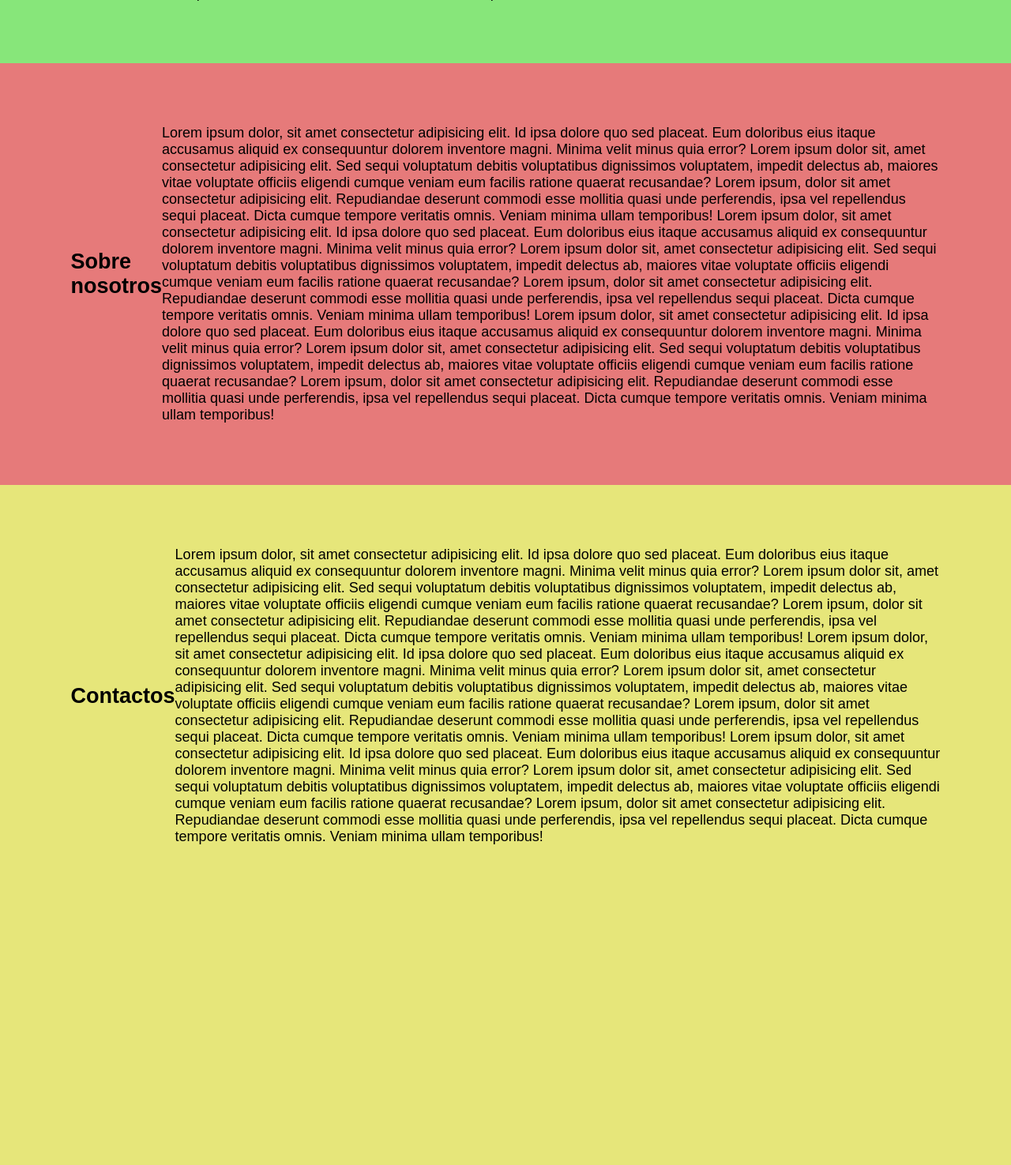
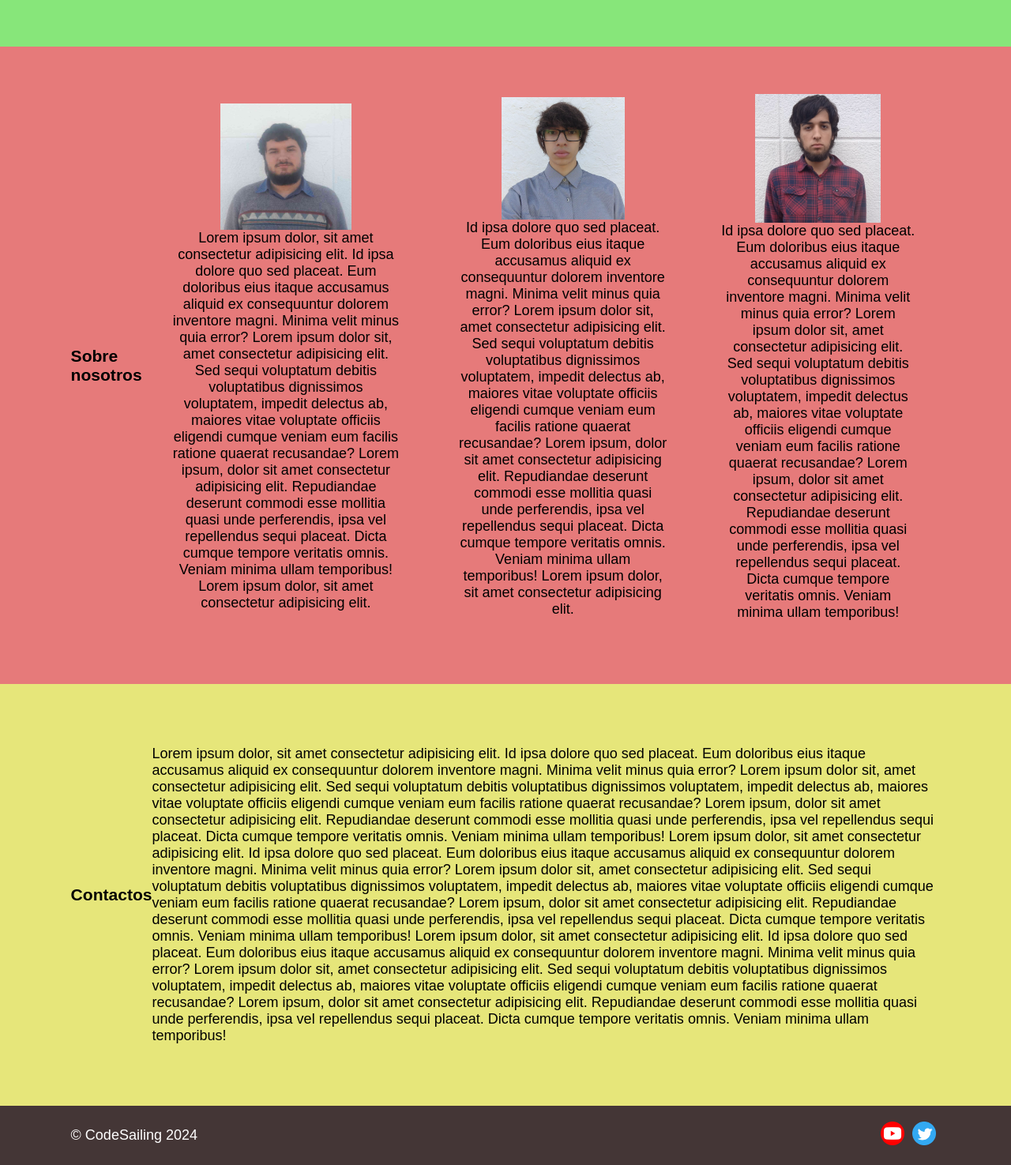
Before and after one commit to CodeSailing1/UTU-project, a PHP site: page / in a window 1280 px wide. Shown: the part 1697-3172 px from the top of the page at 79% size. Before the commit the page ends 2766 px from the top, so only its background shows below. Run offline with PHP 8.4, Linux system fonts and the light colour scheme.

Commit message:
Business webpage v2

```diff
--- a/Pagina-empresarial/Index.html
+++ b/Pagina-empresarial/Index.html
@@ -9,8 +9,8 @@
 </head>
 <body>
 <header id="header">
-    <div class="container">
-        <a href="#" class="logo"><img src="icono.ico" alt="Logo" class="logo-img"> <span class="logo-text">CodeSailing</span></a>
+    <article class="container">
+        <a href="#" class="logo"><img src="icono.ico" class="logo-img"> <span class="logo-text">CodeSailing</span></a>
         <nav class="main-nav">
             <ul>
                 <li><a href="#visiones">Visiones y misiones</a></li>
@@ -19,12 +19,12 @@
                 <li><a href="#contacto">Contactos</a></li>
             </ul>
         </nav>
-    </div>
+    </article>
 </header>
 <section class="banner" id="home">
 </section>
 <section class="visiones-section" id="visiones">
-    <div class="container">
+    <article class="container">
         <h1>Nuestras misiones y visiones</h1>
         <p> Lorem ipsum dolor, sit amet consectetur adipisicing elit.
             Id ipsa dolore quo sed placeat. Eum doloribus eius itaque accusamus aliquid ex consequuntur dolorem inventore magni. Minima velit minus quia error?
@@ -39,10 +39,10 @@
             Lorem ipsum, dolor sit amet consectetur adipisicing elit. Repudiandae deserunt commodi esse mollitia quasi unde perferendis,
             ipsa vel repellendus sequi placeat. Dicta cumque tempore veritatis omnis. Veniam minima ullam temporibus!
             </p>
-    </div>
+    </article>
 </section>
 <section class="proyectos-section" id="proyectos">
-    <div class="container">
+    <article class="container">
         <h1>Nuestros proyectos</h1>
         <p> Lorem ipsum dolor, sit amet consectetur adipisicing elit.
             Id ipsa dolore quo sed placeat. Eum doloribus eius itaque accusamus aliquid ex consequuntur dolorem inventore magni. Minima velit minus quia error?
@@ -62,33 +62,44 @@
             impedit delectus ab, maiores vitae voluptate officiis eligendi cumque veniam eum facilis ratione quaerat recusandae?
             Lorem ipsum, dolor sit amet consectetur adipisicing elit. Repudiandae deserunt commodi esse mollitia quasi unde perferendis,
             ipsa vel repellendus sequi placeat. Dicta cumque tempore veritatis omnis. Veniam minima ullam temporibus!</p>
-    </div>
+    </article>
 </section>
 <section class="about-section" id="about">
-    <div class="container">
+    <article class="container">
         <h1>Sobre nosotros</h1>
+        <div class="persona">
+        <img src="Marcos.PNG">
         <p> Lorem ipsum dolor, sit amet consectetur adipisicing elit.
             Id ipsa dolore quo sed placeat. Eum doloribus eius itaque accusamus aliquid ex consequuntur dolorem inventore magni. Minima velit minus quia error?
             Lorem ipsum dolor sit, amet consectetur adipisicing elit. Sed sequi voluptatum debitis voluptatibus dignissimos voluptatem,
             impedit delectus ab, maiores vitae voluptate officiis eligendi cumque veniam eum facilis ratione quaerat recusandae?
             Lorem ipsum, dolor sit amet consectetur adipisicing elit. Repudiandae deserunt commodi esse mollitia quasi unde perferendis,
             ipsa vel repellendus sequi placeat. Dicta cumque tempore veritatis omnis. Veniam minima ullam temporibus!
-            Lorem ipsum dolor, sit amet consectetur adipisicing elit.
+            Lorem ipsum dolor, sit amet consectetur adipisicing elit.</p>
+        </div>
+        <div class="persona">
+            <img src="Juan.PNG">
+            <p>
             Id ipsa dolore quo sed placeat. Eum doloribus eius itaque accusamus aliquid ex consequuntur dolorem inventore magni. Minima velit minus quia error?
             Lorem ipsum dolor sit, amet consectetur adipisicing elit. Sed sequi voluptatum debitis voluptatibus dignissimos voluptatem,
             impedit delectus ab, maiores vitae voluptate officiis eligendi cumque veniam eum facilis ratione quaerat recusandae?
             Lorem ipsum, dolor sit amet consectetur adipisicing elit. Repudiandae deserunt commodi esse mollitia quasi unde perferendis,
             ipsa vel repellendus sequi placeat. Dicta cumque tempore veritatis omnis. Veniam minima ullam temporibus!
-            Lorem ipsum dolor, sit amet consectetur adipisicing elit.
+            Lorem ipsum dolor, sit amet consectetur adipisicing elit.</p>
+        </div>
+            <div class="persona">
+            <img src="Darío.PNG">
+            <p>
             Id ipsa dolore quo sed placeat. Eum doloribus eius itaque accusamus aliquid ex consequuntur dolorem inventore magni. Minima velit minus quia error?
             Lorem ipsum dolor sit, amet consectetur adipisicing elit. Sed sequi voluptatum debitis voluptatibus dignissimos voluptatem,
             impedit delectus ab, maiores vitae voluptate officiis eligendi cumque veniam eum facilis ratione quaerat recusandae?
             Lorem ipsum, dolor sit amet consectetur adipisicing elit. Repudiandae deserunt commodi esse mollitia quasi unde perferendis,
             ipsa vel repellendus sequi placeat. Dicta cumque tempore veritatis omnis. Veniam minima ullam temporibus!</p>
-    </div>
+        </div>
+    </article>
 </section>
 <section class="contacto-section" id="contacto">
-    <div class="container">
+    <article class="container">
         <h1>Contactos</h1>
         <p> Lorem ipsum dolor, sit amet consectetur adipisicing elit.
             Id ipsa dolore quo sed placeat. Eum doloribus eius itaque accusamus aliquid ex consequuntur dolorem inventore magni. Minima velit minus quia error?
@@ -108,7 +119,19 @@
             impedit delectus ab, maiores vitae voluptate officiis eligendi cumque veniam eum facilis ratione quaerat recusandae?
             Lorem ipsum, dolor sit amet consectetur adipisicing elit. Repudiandae deserunt commodi esse mollitia quasi unde perferendis,
             ipsa vel repellendus sequi placeat. Dicta cumque tempore veritatis omnis. Veniam minima ullam temporibus!</p>
-    </div>
+
+    </article>
 </section>
+<footer class="social-footer">
+    <article class="container">
+        <div class="footer-left">
+            <p>© CodeSailing 2024</p>
+        </div>
+        <div class="footer-right">
+            <a href="https://www.youtube.com/channel/UCmeoz8oYrjV_5PBpRjfgxkw"><img src="youtube.png"></a>
+            <a href="https://x.com/CodeSailing"><img src="twitter.png"></a>
+        </div>
+    </article>
+</footer>
 </body>
 </html>
--- a/Pagina-empresarial/estilo.css
+++ b/Pagina-empresarial/estilo.css
@@ -92,3 +92,45 @@
 .contacto-section {
     background-color: rgb(230, 230, 122);
 }
+.persona {
+    text-align: center;
+    margin-bottom: 20px;
+}
+.persona img {
+    display: block;
+    margin: 0 auto;
+    max-width: 100%;
+}
+.persona p {
+    max-width: 80%;
+    margin: 0 auto;
+}
+.social-footer {
+    background-color: rgb(68, 54, 54);
+    padding: 20px 0;
+    color: #fff;
+    text-align: center;
+}
+.social-footer .container {
+    display: flex;
+    justify-content: space-between;
+    align-items: center;
+}
+.social-footer .footer-left p {
+    margin: 0;
+}
+.social-footer .footer-right {
+    display: flex;
+    align-items: center;
+}
+.social-footer .footer-right a {
+    margin: 0 5px;
+}
+.social-footer img {
+    width: 30px;
+    height: 30px;
+    transition: opacity 0.3s ease;
+}
+.social-footer img:hover {
+    opacity: 0.7;
+}
```
Also changed, not shown: Pagina-empresarial/Darío.PNG (added), Pagina-empresarial/Juan.PNG (added), Pagina-empresarial/Marcos.PNG (added), Pagina-empresarial/twitter.png (added), Pagina-empresarial/youtube.png (added).
